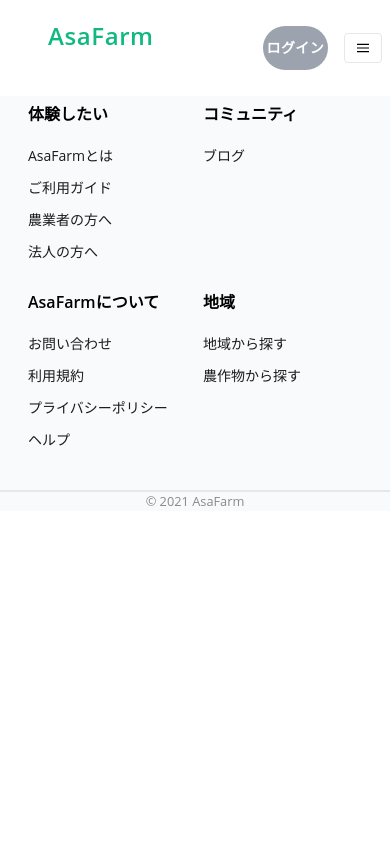
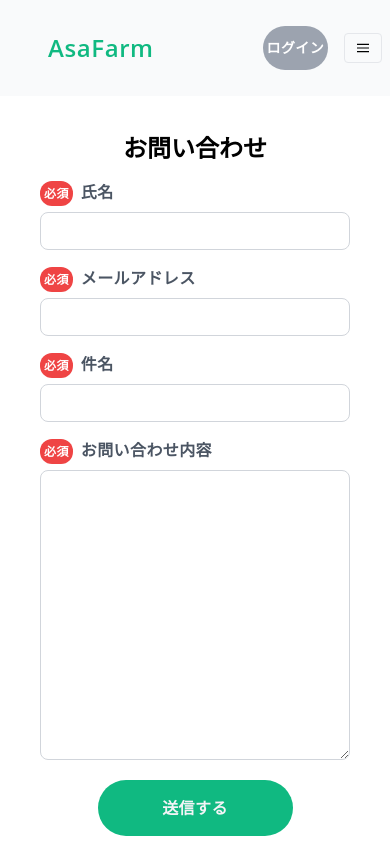
Before and after one commit to toasahi/AsaFarm, a React (Create React App) app: page /home/contact in a window 390 px wide. Shown: the top 844 px of the page. Built offline with nearby package versions, Linux system fonts and the light colour scheme.

Commit message:
Create Contact Page && Change Header

```diff
--- a/src/components/atoms/Icon.tsx
+++ b/src/components/atoms/Icon.tsx
@@ -7,9 +7,8 @@ type Props = {
 };
 
 export const Icon: VFC<Props> = memo((props) => {
-  // const {margin,padding} = props;
   return (
-    <Link to="/home" className="py-2 lg:bg-white flex justify-center lg:justify-start lg:px-4">
+    <Link to="/home" className="bg-gray-50 flex justify-center lg:justify-start lg:px-4">
       <div className="text-2xl text-green-500 tracking-wide ml-2 font-semibold">AsaFarm</div>
     </Link>
   );
--- /dev/null
+++ b/src/components/molecules/Card.tsx
@@ -0,0 +1,26 @@
+import { memo, VFC } from 'react';
+import { Link } from 'react-router-dom';
+
+type Props = {
+  imageUrl: string;
+  imageDescription: string;
+  children: string;
+};
+
+export const Card: VFC<Props> = memo((props) => {
+  const { imageUrl, imageDescription, children } = props;
+  return (
+    <div className="w-1/3 px-3 flex-70 sm:flex-0">
+      <div className="h-56 w-full rounded-xl lg:h-72 lg:w-80 shadow-lg">
+        <Link to="/">
+          <img
+            src={imageUrl}
+            className="h-full w-full rounded-xl hover:opacity-70 lg:w-full lg:h-full"
+            alt={imageDescription}
+          />
+        </Link>
+      </div>
+      <p className="lg:text-2xl font-semibold lg:mt-8">{children}</p>
+    </div>
+  );
+});
--- /dev/null
+++ b/src/components/organisms/Scroll.tsx
@@ -0,0 +1,22 @@
+import { Card } from 'components/molecules/Card';
+import { memo, VFC } from 'react';
+
+type Props = {
+  datas: Array<{ imageUrl: string; imageDescription: string; children: string }>;
+};
+
+export const Scroll: VFC<Props> = memo((props) => {
+  const { datas } = props;
+  return (
+    <nav className="flex overflow-x-scroll  justify-between mt-12">
+      {datas.map((vegetable, index) => (
+        <Card
+          key={index}
+          imageUrl={vegetable.imageUrl}
+          imageDescription={vegetable.imageDescription}
+          children={vegetable.children}
+        />
+      ))}
+    </nav>
+  );
+});
--- a/src/components/organisms/layout/Header.tsx
+++ b/src/components/organisms/layout/Header.tsx
@@ -22,9 +22,9 @@ export const Header: VFC = memo(() => {
     },
   ];
   return (
-    <header className="flex justify-between w-full fixed z-10 bg-white">
-      <nav className="flex items-center justify-between flex-wrap px-10 h-24">
-        <div className="flex items-center flex-shrink-0 text-white mr-6">
+    <header className="flex justify-between w-full sticky top-0 z-10 bg-gray-50">
+      <nav className="flex items-center justify-between px-10 h-24">
+        <div className="flex items-center  text-white mr-6">
           <Icon />
         </div>
         <ul className="hidden lg:flex md:items-center md:w-auto md:h-full">
--- a/src/components/pages/Contact.tsx
+++ b/src/components/pages/Contact.tsx
@@ -1,6 +1,66 @@
+import { PrimaryButton } from 'components/atoms/PrimaryButton';
+import { PrimaryInput } from 'components/atoms/PrimaryInput';
 import { Main } from 'components/layout/Main';
-import { memo, VFC } from 'react';
+import { ChangeEvent, memo, useState, VFC } from 'react';
 
 export const Contact: VFC = memo(() => {
-  return <Main>お問い合わせ</Main>;
+  const [name, setName] = useState('');
+  const [email, setEmail] = useState('');
+  const [subject, setSubject] = useState('');
+  const [matter, setMatter] = useState('');
+  const onChangename = (event: ChangeEvent<HTMLInputElement>) => setName(event.target.value);
+  const onChangeEmail = (event: ChangeEvent<HTMLInputElement>) => setEmail(event.target.value);
+  const onChangeSubject = (event: ChangeEvent<HTMLInputElement>) => setSubject(event.target.value);
+  const onChangeMatter = (event: ChangeEvent<HTMLTextAreaElement>) => setMatter(event.target.value);
+  return (
+    <Main>
+      <div className="">
+        <h1 className="text-2xl font-semibold text-center mt-9">お問い合わせ</h1>
+        <form>
+          <div className="container mx-auto">
+            <div className="px-10 mt-4 text-md font-bold text-gray-600 tracking-wide">
+              <span className="text-white bg-red-500 text-xs p-1 rounded-xl mr-2">必須</span>氏名
+              <input
+                type="text"
+                onChange={onChangename}
+                className="text-lg mt-2 py-1 block w-full border-gray-300 border rounded-lg focus:outline-none"
+                value={name}
+              />
+            </div>
+            <div className="px-10 mt-4 text-md font-bold text-gray-600 tracking-wide">
+              <span className="text-white bg-red-500 text-xs p-1 rounded-xl mr-2">必須</span>メールアドレス
+              <input
+                type="text"
+                onChange={onChangeEmail}
+                className="text-lg mt-2 py-1 block w-full border-gray-300 border rounded-lg focus:outline-none"
+                value={email}
+              />
+            </div>
+            <div className="px-10 mt-4 text-md font-bold text-gray-600 tracking-wide">
+              <span className="text-white bg-red-500 text-xs p-1 rounded-xl mr-2">必須</span>件名
+              <input
+                type="text"
+                onChange={onChangeSubject}
+                className="text-lg mt-2 py-1 block w-full border-gray-300 border rounded-lg focus:outline-none"
+                value={subject}
+              />
+            </div>
+            <div className="px-10 mt-4 text-md font-bold text-gray-600 tracking-wide">
+              <span className="text-white bg-red-500 text-xs p-1 rounded-xl mr-2">必須</span>お問い合わせ内容
+              <textarea
+                className="text-lg mt-2 py-1 block w-full border-gray-300 border rounded-lg focus:outline-none"
+                onChange={onChangeMatter}
+                cols={30}
+                rows={10}
+                value={matter}
+              ></textarea>
+            </div>
+            <div className="mt-5 text-md w-1/2 mx-auto font-bold text-gray-600 tracking-wide lg:w-1/3 lg:mt-10">
+              <PrimaryButton children="送信する" />
+            </div>
+          </div>
+        </form>
+      </div>
+    </Main>
+  );
 });
--- a/src/components/pages/Home.tsx
+++ b/src/components/pages/Home.tsx
@@ -1,14 +1,48 @@
 import { Main } from 'components/layout/Main';
+import { Scroll } from 'components/organisms/Scroll';
 import { memo, VFC } from 'react';
-import { Link } from 'react-router-dom';
 import ygvegetable from '../../Images/ygvegetable.jpeg';
 
 export const Home: VFC = memo(() => {
+  const kindVegetable = [
+    {
+      imageUrl: ygvegetable,
+      imageDescription: '緑黄色野菜',
+      children: '緑黄色野菜',
+    },
+    {
+      imageUrl: ygvegetable,
+      imageDescription: '淡色野菜',
+      children: '淡色野菜',
+    },
+    {
+      imageUrl: ygvegetable,
+      imageDescription: 'いも類',
+      children: 'いも類',
+    },
+  ];
+
+  const agriExperience = [
+    {
+      imageUrl: ygvegetable,
+      imageDescription: '収穫',
+      children: '収穫体験',
+    },
+    {
+      imageUrl: ygvegetable,
+      imageDescription: '田植え',
+      children: '田植え体験',
+    },
+    {
+      imageUrl: ygvegetable,
+      imageDescription: '農業者生活',
+      children: '生活体験',
+    },
+  ];
   return (
     <Main>
-      ホームページ
       <main>
-        <section className="mt-20 relative md:h-md lg:h-lg">
+        <section className="relative h-md lg:h-lg">
           <div
             className="bg-cover bg-center h-full"
             style={{ backgroundImage: `url("https://source.unsplash.com/QFmNQXLPbZc")` }}
@@ -16,57 +50,56 @@ export const Home: VFC = memo(() => {
             <div className="inline-block bg-white rounded-lg absolute right-0 h-4/5  md:w-72 md:mt-12 md:mr-28 lg:w-96 lg:mt-16 lg:mr-36 "></div>
           </div>
         </section>
-        <section className="container mx-auto p-2 md:mt-14 lg:mt-28">
+        <section className="container mt-5 mx-auto p-2 md:mt-14 lg:mt-28">
           <h2 className="font-semibold text-3xl md:font-bold md:text-5xl">好きな野菜を見つけよう</h2>
-          <nav className="flex overflow-x-scroll  justify-between mt-12">
+          <Scroll datas={kindVegetable} />
+          {/* <nav className="flex overflow-x-scroll  justify-between mt-12">
             <div className="w-1/3 px-3 flex-70 sm:flex-0">
               <div className="h-56 w-full rounded-xl lg:h-72 lg:w-80 shadow-lg">
                 <Link to="/">
                   <img
                     src={ygvegetable}
                     className="h-full w-full rounded-xl hover:opacity-70 lg:w-full lg:h-full"
-                    alt="野菜"
+                    alt="緑黄色野菜"
                   />
                 </Link>
               </div>
               <p className="lg:text-2xl font-semibold lg:mt-8">緑黄色野菜</p>
             </div>
             <div className="w-1/3 px-3 flex-70 sm:flex-0">
-              <div className="h-56 w-full lg:h-72 lg:w-80 bg-black rounded-xl opacity-20 shadow-xl hover:cursor-pointer hover:opacity-30"></div>
+              <div className="h-56 w-full rounded-xl lg:h-72 lg:w-80 shadow-lg">
+                <Link to="/">
+                  <img
+                    src={ygvegetable}
+                    className="h-full w-full rounded-xl hover:opacity-70 lg:w-full lg:h-full"
+                    alt="淡色野菜"
+                  />
+                </Link>
+              </div>
               <p className="lg:text-2xl font-semibold lg:mt-8">淡色野菜</p>
             </div>
             <div className="w-1/3 px-3 flex-70 sm:flex-0">
-              <div className="h-56 w-full lg:h-72 lg:w-80 bg-black rounded-xl opacity-20 shadow-xl hover:cursor-pointer hover:opacity-30"></div>
+              <div className="h-56 w-full rounded-xl lg:h-72 lg:w-80 shadow-lg">
+                <Link to="/">
+                  <img
+                    src={ygvegetable}
+                    className="h-full w-full rounded-xl hover:opacity-70 lg:w-full lg:h-full"
+                    alt="いも類"
+                  />
+                </Link>
+              </div>
               <p className="lg:text-2xl font-semibold lg:mt-8">いも類</p>
             </div>
-          </nav>
+          </nav> */}
         </section>
         <section className="container p-3 mx-auto md:mt-14  lg:mt-28">
           <div className="h-48 sm:h-72 w-full bg-black rounded-xl opacity-20 shadow-xl hover:cursor-pointer hover:opacity-30"></div>
         </section>
-        {/* <section className="container mx-auto md:mt-14 lg:mt-28">
-          <h2 className="font-bold text-5xl">体験を検索</h2>
-          <p className="lg:mt-4 lg:text-lg">農家さんが開催する、直接対面型または実践型のユニークな体験</p>
-          <nav className="flex justify-between mt-12">
-            <div>
-              <div className="h-72 w-72 shadow-lg">
-                <img src="ygvegetable.jpeg" className="lg:w-full lg:h-full rounded-xl" />
-              </div>
-              <p className="lg:text-2xl lg:font-semibold lg:mt-8">田植え体験</p>
-            </div>
-            <div>
-              <div className="h-72 w-72 bg-black rounded-xl opacity-20 shadow-xl hover:cursor-pointer hover:opacity-30"></div>
-              <p className="lg:text-2xl lg:font-semibold lg:mt-8">収穫体験</p>
-            </div>
-            <div>
-              <div className="h-72 w-72 bg-black rounded-xl opacity-20 shadow-xl hover:cursor-pointer hover:opacity-30"></div>
-              <p className="lg:text-2xl lg:font-semibold lg:mt-8">生活体験</p>
-            </div>
-          </nav>
+        <section className="container mx-auto p-2 md:mt-14 lg:mt-28">
+          <h2 className="font-semibold text-3xl md:font-bold md:text-5xl">体験を検索</h2>
+          <p className="mt-2 lg:mt-4 lg:text-lg">農家さんが開催する、直接対面型または実践型のユニークな体験</p>
+          <Scroll datas={agriExperience} />
         </section>
-        <section className="container mx-auto lg:mt-28">
-          <div className="h-72 w-full bg-black rounded-xl opacity-20 shadow-xl hover:cursor-pointer hover:opacity-30"></div>
-        </section> */}
       </main>
     </Main>
   );
```
